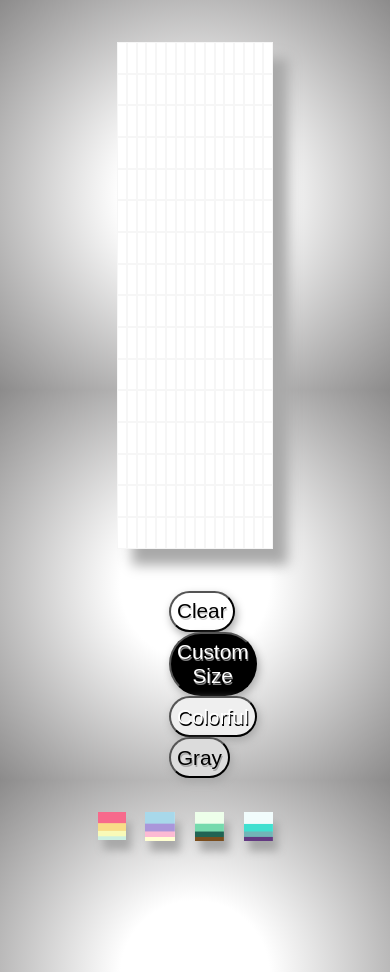
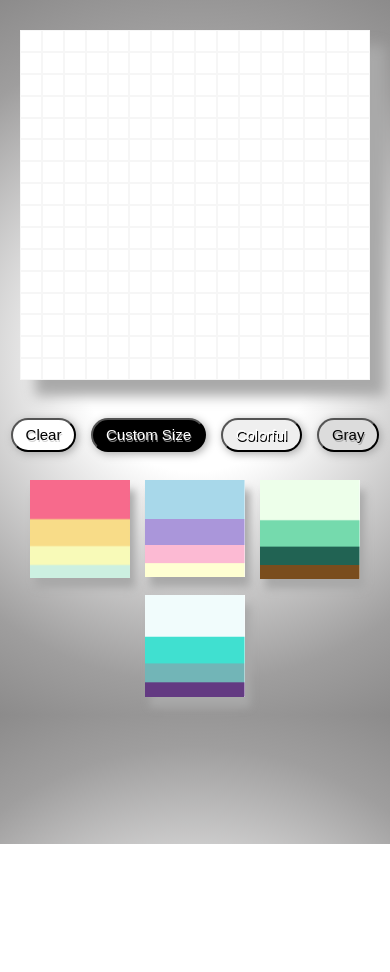
Before and after one commit to mohdsauood/Sketchpad, a plain HTML site: page index.html in a window 390 px wide. After the commit the page ends 844 px from the top, so only its background shows below. Drawn offline with Linux system fonts and the light colour scheme.

Commit message:
fix ui and added responsive ui

```diff
--- a/style.css
+++ b/style.css
@@ -1,67 +1,72 @@
-*{
+* {
   padding: 0px;
   margin: 0px;
   box-sizing: border-box;
-    font-family:sans-serif;
+  font-family: sans-serif;
 }
 
 body {
-   background: rgb(255,255,255);
-background: radial-gradient(circle, rgba(255,255,255,1) 27%, rgba(159,158,158,1) 88%, rgba(140,139,139,1) 100%);
-background-size: 100vw 100vw;
+  background: rgb(255, 255, 255);
+  background: radial-gradient(
+    circle,
+    rgba(255, 255, 255, 1) 28%,
+    rgba(159, 158, 158, 1) 80%,
+    rgba(140, 139, 139, 1) 100%
+  );
 }
 
 .maincontainer {
-    width: 40vw;
-    height: 60vh;
-    margin: 5vh auto;
+  width: 500px;
+  height: 500px;
+  margin: 30px auto;
   background-color: white;
   display: grid;
-    grid-template-columns:repeat(16,1fr);
-    grid-template-rows:repeat(16,1fr);
-    box-shadow: 15px 16px 12px darkgray ;
+  grid-template-columns: repeat(16, 1fr);
+  grid-template-rows: repeat(16, 1fr);
+  box-shadow: 15px 16px 12px darkgray;
 }
 
-.box{
-    border: .5px solid rgba(219, 219, 219, 0.26);
+.box {
+  border: 0.5px solid rgba(219, 219, 219, 0.26);
   width: auto;
   height: auto;
 }
 
 .button-div {
-    margin: 0 auto;
-    width: 30vw;
+  display: flex;
+  justify-content: center;
+  gap: 1.25em;
+  padding: 8px 0;
 }
 
-.dbutton{
-    font-size: 1.3rem;
-    margin-left: 2rem;
-    padding: .4rem;
+.dbutton {
+  font-size: 1.25em;
+  padding: 0.4rem 0.8rem;
   border-radius: 34px;
-    box-shadow: 2px 4px 8px darkgray ;
+  box-shadow: 2px 2px 8px darkgray;
   cursor: pointer;
   text-transform: capitalize;
-    transform: scale(1);
+  transition: transform ease-in-out 0.2s;
 }
-.dbutton:hover{
+.dbutton:hover {
   transform: scale(1.099283);
 }
-#clear_button{
+#clear_button {
   text-shadow: 1px 2px lightgray;
   background-color: white;
 }
-#custom_button{
+#custom_button {
   background-color: black;
   color: white;
   text-shadow: 1px 2px gray;
 }
 
-#gray_button{
+#gray_button {
   background-color: gainsboro;
   text-shadow: 1px 2px darkgray;
 }
 
-#color_button{
+#color_button {
   background-image: url(images/colorbutton.jpg);
   background-position: center;
   background-size: cover;
@@ -69,25 +74,64 @@ background-size: 100vw 100vw;
   text-shadow: 1px 2px black;
 }
 .pallete-div {
-    margin: 4vh auto;
-    width: 50vw;
+  margin: 20px auto;
   min-height: 15vh;
   display: flex;
-    justify-content: space-around;
-
+  justify-content: center;
+  gap: 1.25em;
 }
 
 .palletes {
-
+  width: 100px;
+  height: 100px;
 }
 
-.palletes img{
-    width: 60%;
-    box-shadow: 5px 10px 8px darkgray ;
+.palletes img {
+  width: 100%;
+  box-shadow: 5px 10px 8px darkgray;
   cursor: pointer;
   transform: scale(1);
+  transition: transform ease-in-out 0.2s;
 }
 
-.palletes img:hover{
+.palletes img:hover {
   transform: scale(1.1);
 }
+
+@media screen and (max-width: 620px) {
+  body {
+    font-size: 15px;
+  }
+  .maincontainer {
+    width: 450px;
+    height: 450px;
+  }
+}
+@media screen and (max-width: 460px) {
+  body {
+    font-size: 12px;
+  }
+  .maincontainer {
+    width: 350px;
+    height: 350px;
+  }
+  .button-div {
+    flex-wrap: wrap;
+  }
+
+  .pallete-div {
+    flex-wrap: wrap;
+  }
+}
+
+@media screen and (max-width: 360px) {
+  .maincontainer {
+    width: 300px;
+    height: 300px;
+  }
+
+  .palletes {
+    width: 80px;
+    height: 80px;
+  }
+}
```
Lines whose indentation alone changed are shown as unchanged.
